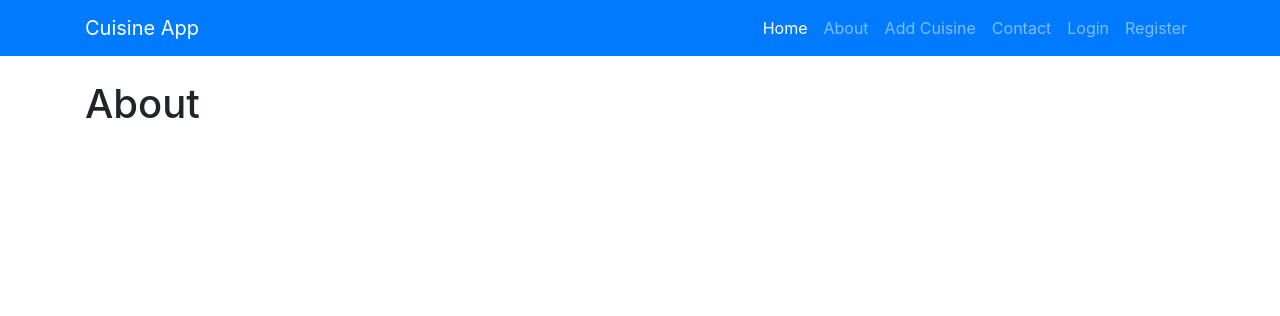
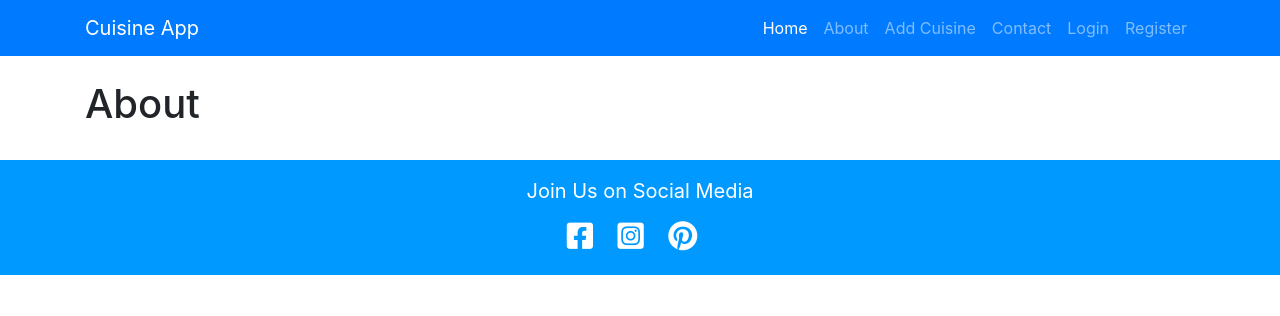
Before and after one commit to maish79/food, a Django app: page /about/ in a window 1280 px wide. Shown: the top 316 px of the page. Run offline with Django 3.2, Linux system fonts and the light colour scheme; some libraries are stand-ins or nearby versions.

Commit message:
Added fontawsome cdn and footer

```diff
--- a/cuisine/templates/cuisine/base.html
+++ b/cuisine/templates/cuisine/base.html
@@ -8,6 +8,13 @@
     <link href="https://cdn.jsdelivr.net/npm/bootstrap@5.3.0-alpha3/dist/css/bootstrap.min.css" rel="stylesheet" integrity="sha384-KK94CHFLLe+nY2dmCWGMq91rCGa5gtU4mk92HdvYe+M/SXH301p5ILy+dN9+nJOZ" crossorigin="anonymous">
     <link rel="stylesheet" href="https://stackpath.bootstrapcdn.com/bootstrap/4.3.1/css/bootstrap.min.css">
 
+      <!--FONT AWSOME-->
+    <link rel="stylesheet" href="https://cdnjs.cloudflare.com/ajax/libs/font-awesome/6.1.1/css/all.min.css"
+      integrity="sha512-KfkfwYDsLkIlwQp6LFnl8zNdLGxu9YAA1QvwINks4PhcElQSvqcyVLLD9aMhXd13uQjoXtEKNosOWaZqXgel0g=="
+      crossorigin="anonymous" referrerpolicy="no-referrer"/>
+
+    <!--STYLES-->
+    <link rel="stylesheet" href="{% static 'css/style.css' %}" />
 
     <title>Cuisine</title>
 
@@ -61,6 +68,16 @@
     </div>
   </div>
 
+  <footer class="footer mt-4 py-3">
+    <p class="m-0 text-center">Join Us on Social Media</p>
+    <p class="m-0 text-center mt-2 social-links">
+       <a href="https://www.facebook.com/" target="_blank"><i class="fab fa-facebook-square mr-3" target="blank"></i></a>
+       <a href="https://www.instagram.com/" target="_blank"><i class="fab fa-instagram-square mr-3" target="blank"></i></a>
+       <a href="https://www.pinterest.com/" target="_blank"><i class="fa-brands fa-pinterest mr-3" target="blank"></i></a>
+    </p>
+  </footer>
+
+
 
 
 
--- a/cuisine/templates/cuisine/cuisine_detail.html
+++ b/cuisine/templates/cuisine/cuisine_detail.html
@@ -11,7 +11,7 @@
           <p class="card-text">{{ object.description }}</p>
           <h6 class="card-subtitle mb-2 text-body-secondary">{{ object.ingredients }}</h6>
           <h6 class="card-subtitle mb-2 text-body-secondary">{{ object.created_date }}</h6>
-          <a href="#" class="card-link"> view Cuisine </a>
+
 
         </div>
     </div>
--- /dev/null
+++ b/static/css/style.css
@@ -0,0 +1,20 @@
+footer {
+    font-size: 20px;
+    width: 100%;
+    text-align: center;
+    color: #ffff;
+    background-color: rgb(0, 153, 255);
+    margin-top: 80px;
+}
+
+.footer a {
+    color: #fff;
+
+}
+
+.social-links {
+    margin: 0;
+    text-align: center;
+    font-size: 30px;
+
+}
```
